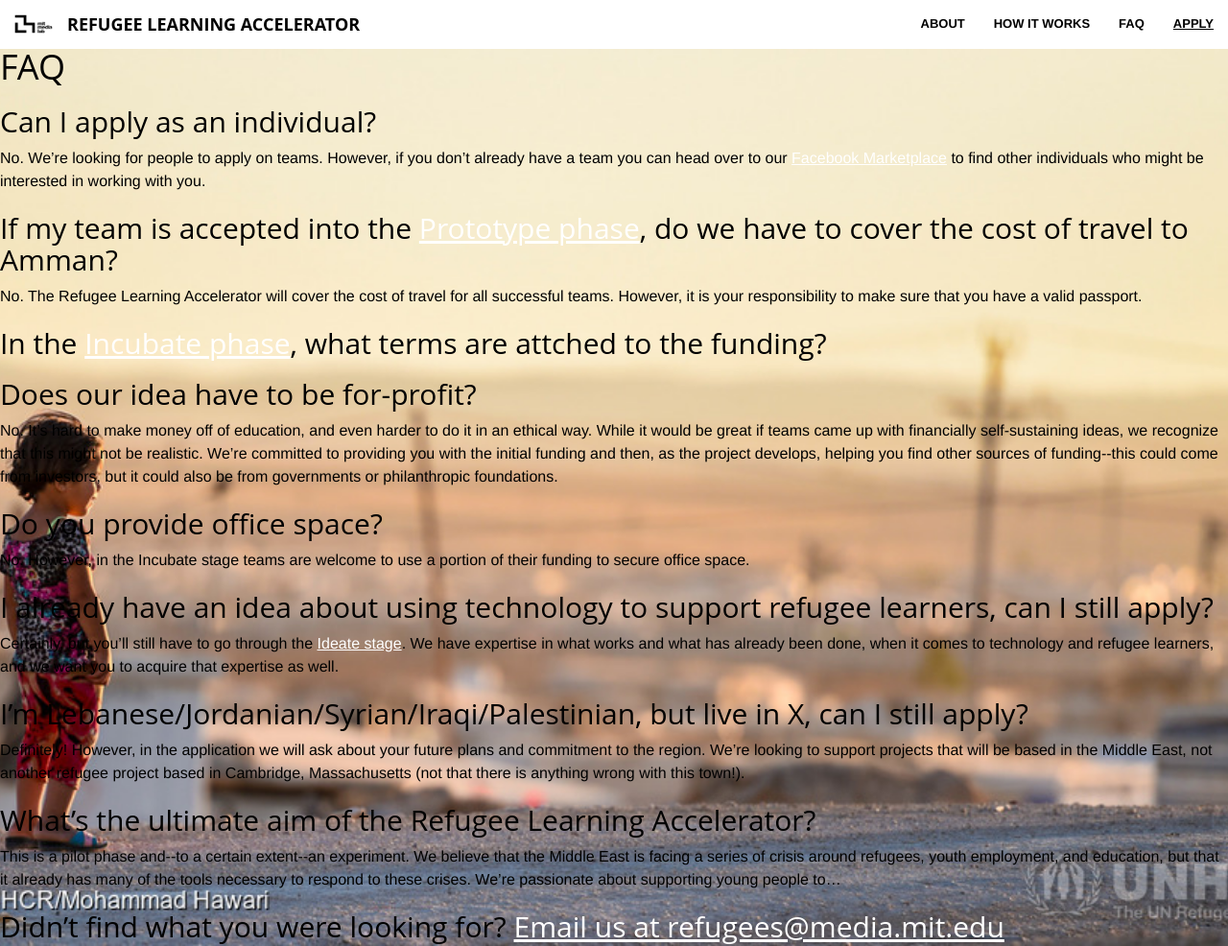
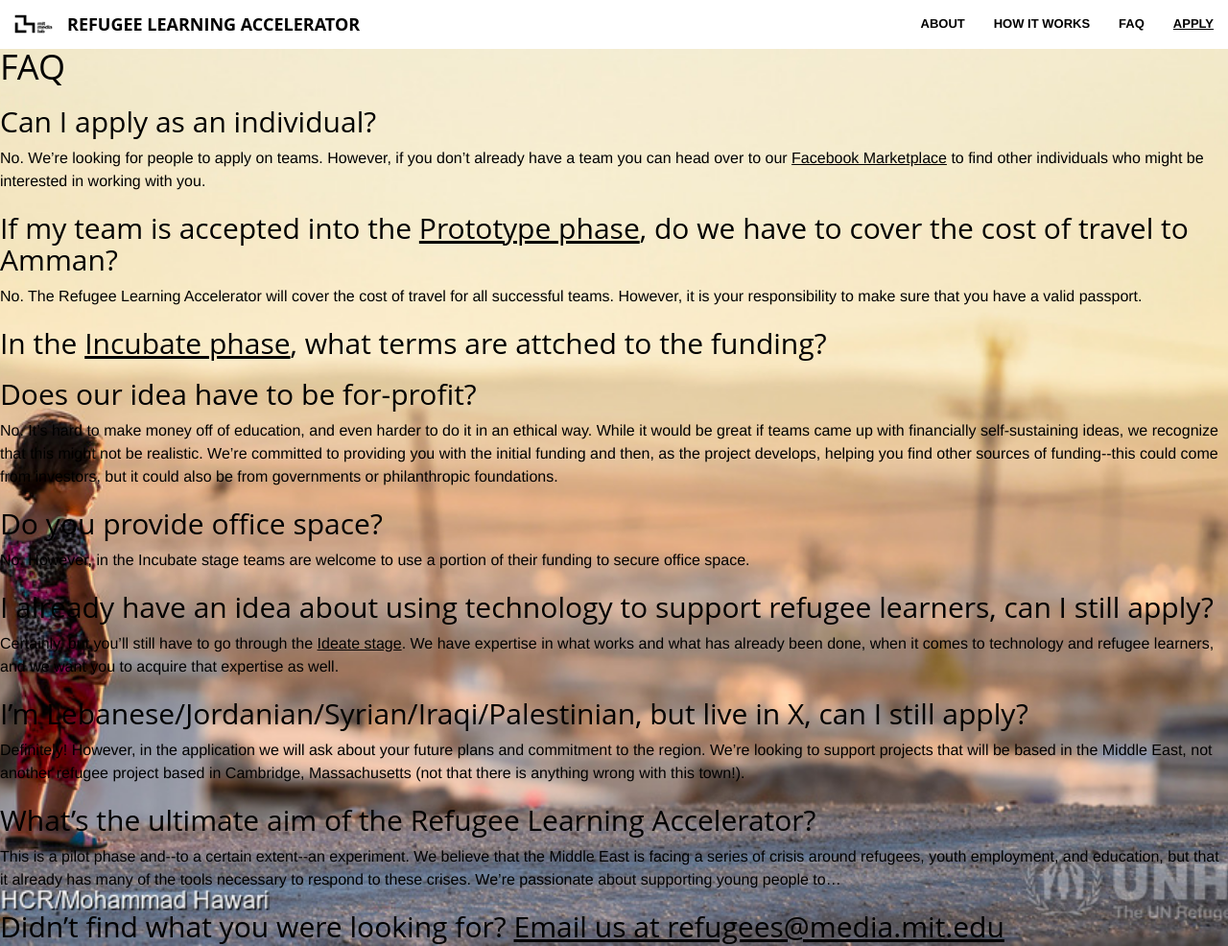
Before and after one commit to Refugee-Learning-Accelerator/Refugee-Learning-Accelerator.github.io, a Jekyll site: the page FAQ/index.html, which Jekyll copies as it is, in a window 1280 px wide and 986 px high. Shown: the whole window at 96% size. Built offline with Jekyll 4.4.1, drawn with Linux system fonts in a browser that asks for light colours; nearby versions of some CDN libraries.

Commit message:
Update index.html

```diff
--- a/FAQ/index.html
+++ b/FAQ/index.html
@@ -43,22 +43,22 @@
 <div class"blurb">
 <h1>FAQ</h1>
 <h2>Can I apply as an individual?</h2>
-<p>No. We’re looking for people to apply on teams. However, if you don’t already have a team you can head over to our <a class="class1" href="https://www.facebook.com/groups/147496302487491/">Facebook Marketplace</a> to find other individuals who might be interested in working with you.</p>
-<h2>If my team is accepted into the <a class="class1" href="/program">Prototype phase</a>, do we have to cover the cost of travel to Amman?</h2>
+<p>No. We’re looking for people to apply on teams. However, if you don’t already have a team you can head over to our <a class="class2" href="https://www.facebook.com/groups/147496302487491/">Facebook Marketplace</a> to find other individuals who might be interested in working with you.</p>
+<h2>If my team is accepted into the <a class="class2" href="/program">Prototype phase</a>, do we have to cover the cost of travel to Amman?</h2>
 <p>No. The Refugee Learning Accelerator will cover the cost of travel for all successful teams. However, it is your responsibility to make sure that you have a valid passport. </p>
-<h2>In the <a class="class1" href="/program">Incubate phase</a>, what terms are attched to the funding?</h2>
+<h2>In the <a class="class2" href="/program">Incubate phase</a>, what terms are attched to the funding?</h2>
 <p></p>
 <h2>Does our idea have to be for-profit?</h2>
 <p>No. It’s hard to make money off of education, and even harder to do it in an ethical way. While it would be great if teams came up with financially self-sustaining ideas, we recognize that this might not be realistic. We’re committed to providing you with the initial funding and then, as the project develops, helping you find other sources of funding--this could come from investors, but it could also be from governments or philanthropic foundations. </p>
 <h2>Do you provide office space?</h2>
 <p>No. However, in the Incubate stage teams are welcome to use a portion of their funding to secure office space. </p>
 <h2>I already have an idea about using technology to support refugee learners, can I still apply?</h2>
-<p>Certainly, but you’ll still have to go through the <a class="class1" href="/program">Ideate stage</a>. We have expertise in what works and what has already been done, when it comes to technology and refugee learners, and we want you to acquire that expertise as well. </p>
+<p>Certainly, but you’ll still have to go through the <a class="class2" href="/program">Ideate stage</a>. We have expertise in what works and what has already been done, when it comes to technology and refugee learners, and we want you to acquire that expertise as well. </p>
 <h2>I’m Lebanese/Jordanian/Syrian/Iraqi/Palestinian, but live in X, can I still apply?</h2>
 <p>Definitely! However, in the application we will ask about your future plans and commitment to the region. We’re looking to support projects that will be based in the Middle East, not another refugee project based in Cambridge, Massachusetts (not that there is anything wrong with this town!).</p>
 <h2>What’s the ultimate aim of the Refugee Learning Accelerator?</h2>
 <p>This is a pilot phase and--to a certain extent--an experiment. We believe that the Middle East is facing a series of crisis around refugees, youth employment, and education, but that it already has many of the tools necessary to respond to these crises. We’re passionate about supporting young people to… </p>
-<h2>Didn’t find what you were looking for? <a class="class1" href="mailto:refugees@media.mit.edu">Email us at refugees@media.mit.edu</a></h2>
+<h2>Didn’t find what you were looking for? <a class="class2" href="mailto:refugees@media.mit.edu">Email us at refugees@media.mit.edu</a></h2>
 										  </header>
                                                                                   </body>
                                                                                   </html>
```
